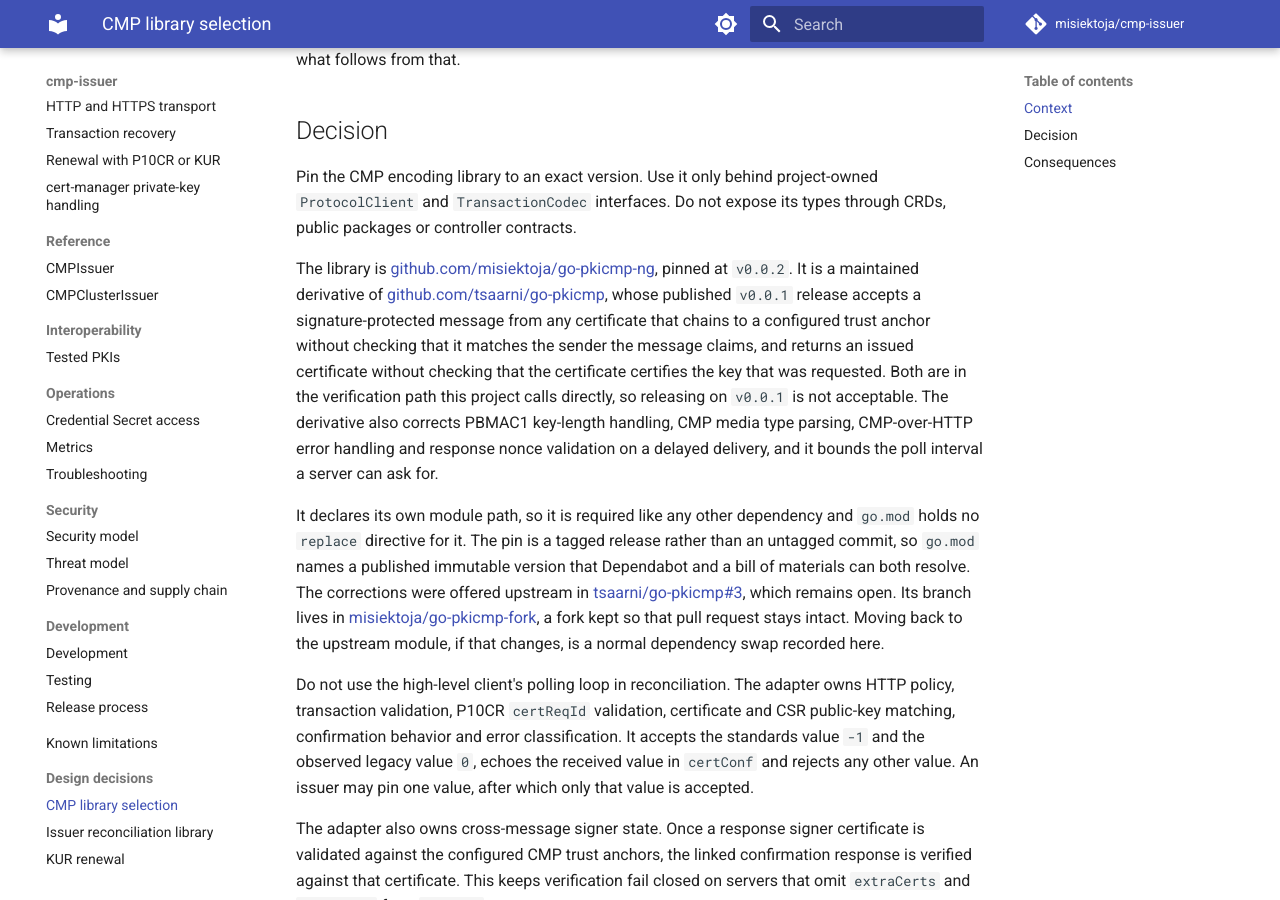
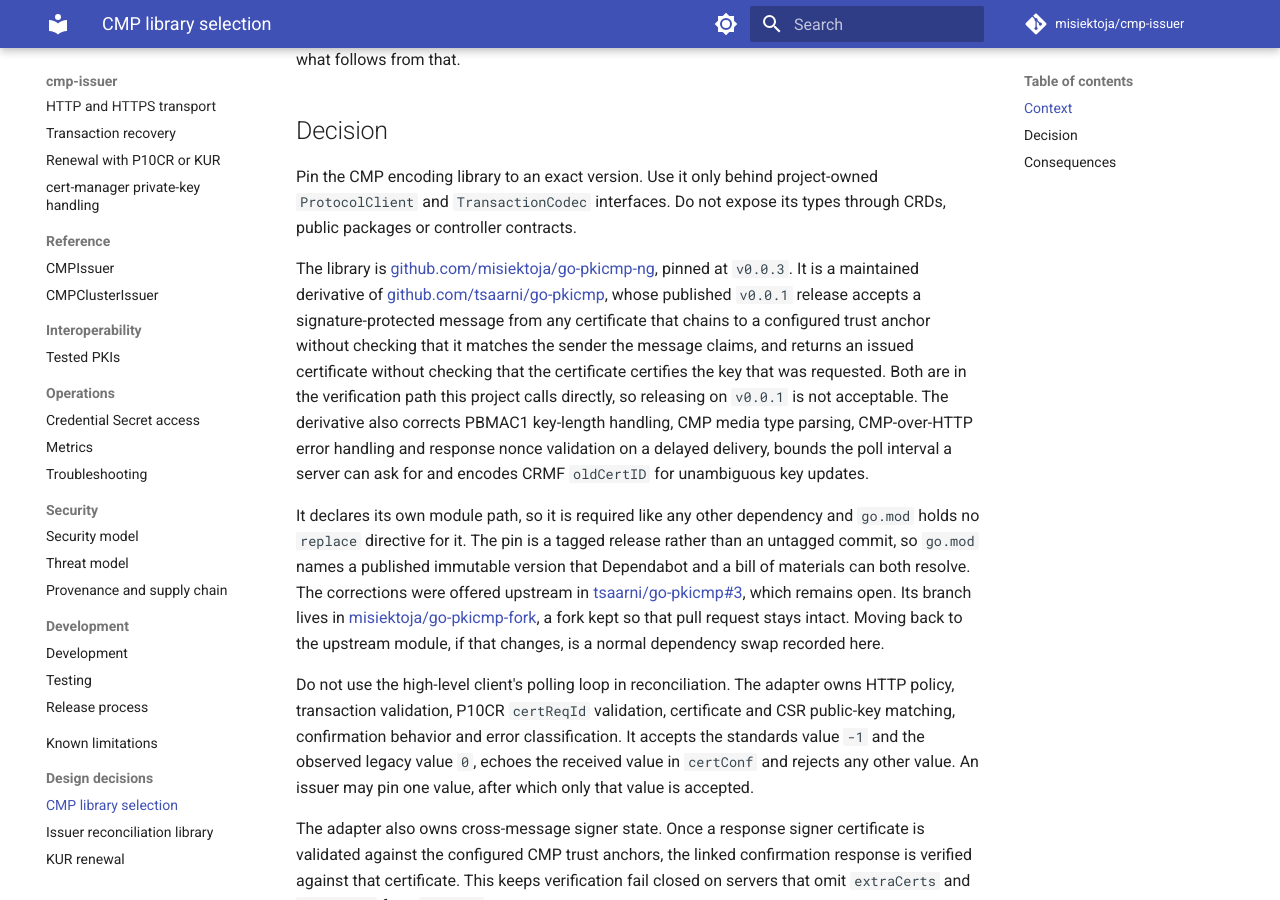
Before and after one commit to misiektoja/cmp-issuer, an MkDocs documentation site: the page built from docs/adr/0001-cmp-library.md, in a window 1280 px wide and 900 px high, scrolled down 681 px. Built offline with MkDocs 1.6.1 and Material for MkDocs 9.7.7, drawn with Linux system fonts in a browser that asks for light colours; comment, search, counter and statistics services are not loaded.

Commit message:
docs(adr): record go-pkicmp-ng v0.0.3
Signed-off-by: misiektoja <misiektoja-github@rm-rf.ninja>

```diff
--- a/docs/adr/0001-cmp-library.md
+++ b/docs/adr/0001-cmp-library.md
@@ -25,7 +25,7 @@ dependency provided is gone. The Consequences section records what follows from
 
 Pin the CMP encoding library to an exact version. Use it only behind project-owned `ProtocolClient` and `TransactionCodec` interfaces. Do not expose its types through CRDs, public packages or controller contracts.
 
-The library is [github.com/misiektoja/go-pkicmp-ng](https://github.com/misiektoja/go-pkicmp-ng), pinned at `v0.0.2`. It is a maintained derivative of [github.com/tsaarni/go-pkicmp](https://github.com/tsaarni/go-pkicmp), whose published `v0.0.1` release accepts a signature-protected message from any certificate that chains to a configured trust anchor without checking that it matches the sender the message claims, and returns an issued certificate without checking that the certificate certifies the key that was requested. Both are in the verification path this project calls directly, so releasing on `v0.0.1` is not acceptable. The derivative also corrects PBMAC1 key-length handling, CMP media type parsing, CMP-over-HTTP error handling and response nonce validation on a delayed delivery, and it bounds the poll interval a server can ask for.
+The library is [github.com/misiektoja/go-pkicmp-ng](https://github.com/misiektoja/go-pkicmp-ng), pinned at `v0.0.3`. It is a maintained derivative of [github.com/tsaarni/go-pkicmp](https://github.com/tsaarni/go-pkicmp), whose published `v0.0.1` release accepts a signature-protected message from any certificate that chains to a configured trust anchor without checking that it matches the sender the message claims, and returns an issued certificate without checking that the certificate certifies the key that was requested. Both are in the verification path this project calls directly, so releasing on `v0.0.1` is not acceptable. The derivative also corrects PBMAC1 key-length handling, CMP media type parsing, CMP-over-HTTP error handling and response nonce validation on a delayed delivery, bounds the poll interval a server can ask for and encodes CRMF `oldCertID` for unambiguous key updates.
 
 It declares its own module path, so it is required like any other dependency and `go.mod` holds no `replace` directive for it. The pin is a tagged release rather than an untagged commit, so `go.mod` names a published immutable version that Dependabot and a bill of materials can both resolve. The corrections were offered upstream in [tsaarni/go-pkicmp#3](https://github.com/tsaarni/go-pkicmp/pull/3), which remains open. Its branch lives in [misiektoja/go-pkicmp-fork](https://github.com/misiektoja/go-pkicmp-fork), a fork kept so that pull request stays intact. Moving back to the upstream module, if that changes, is a normal dependency swap recorded here.
 
```
